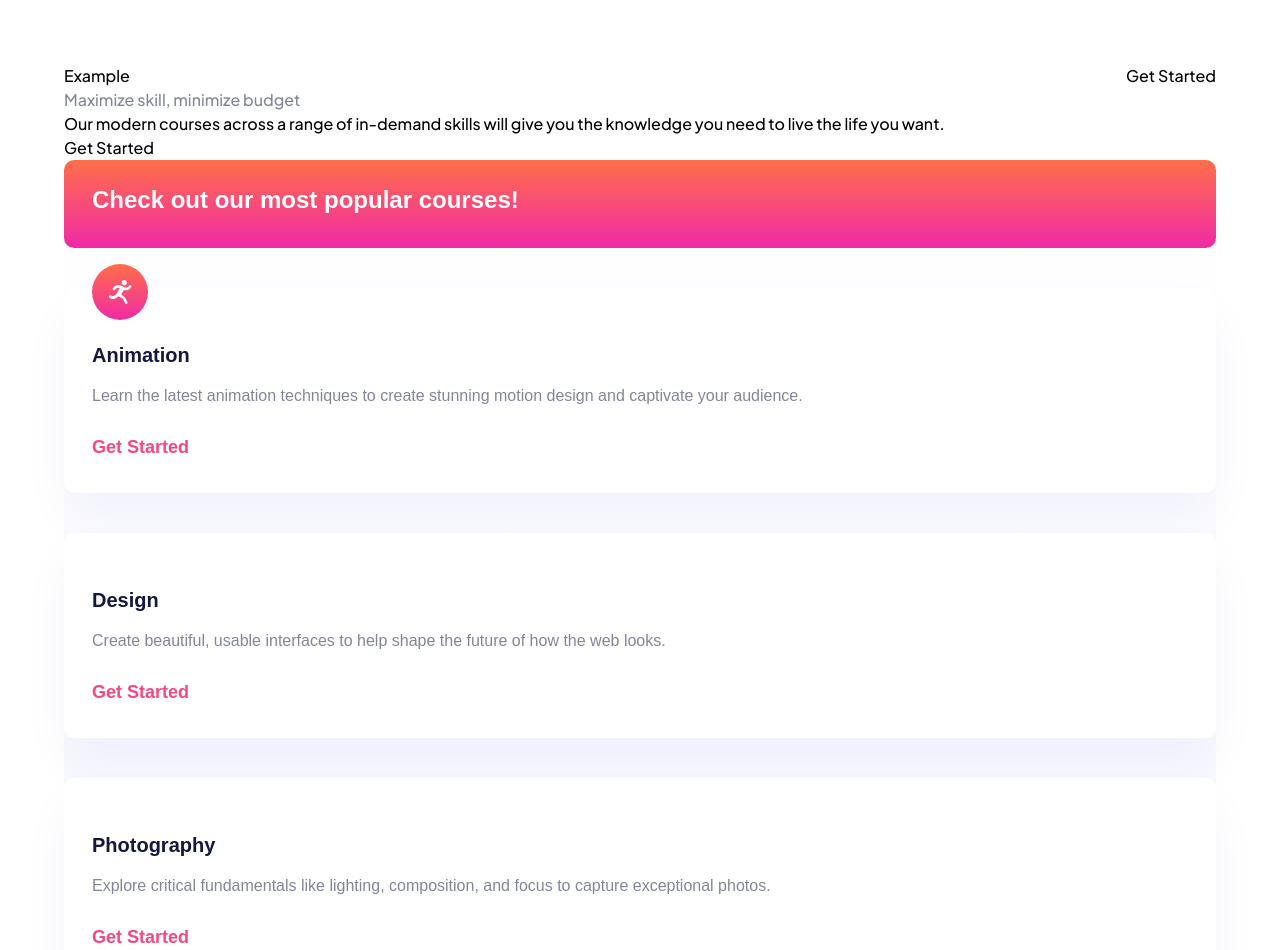
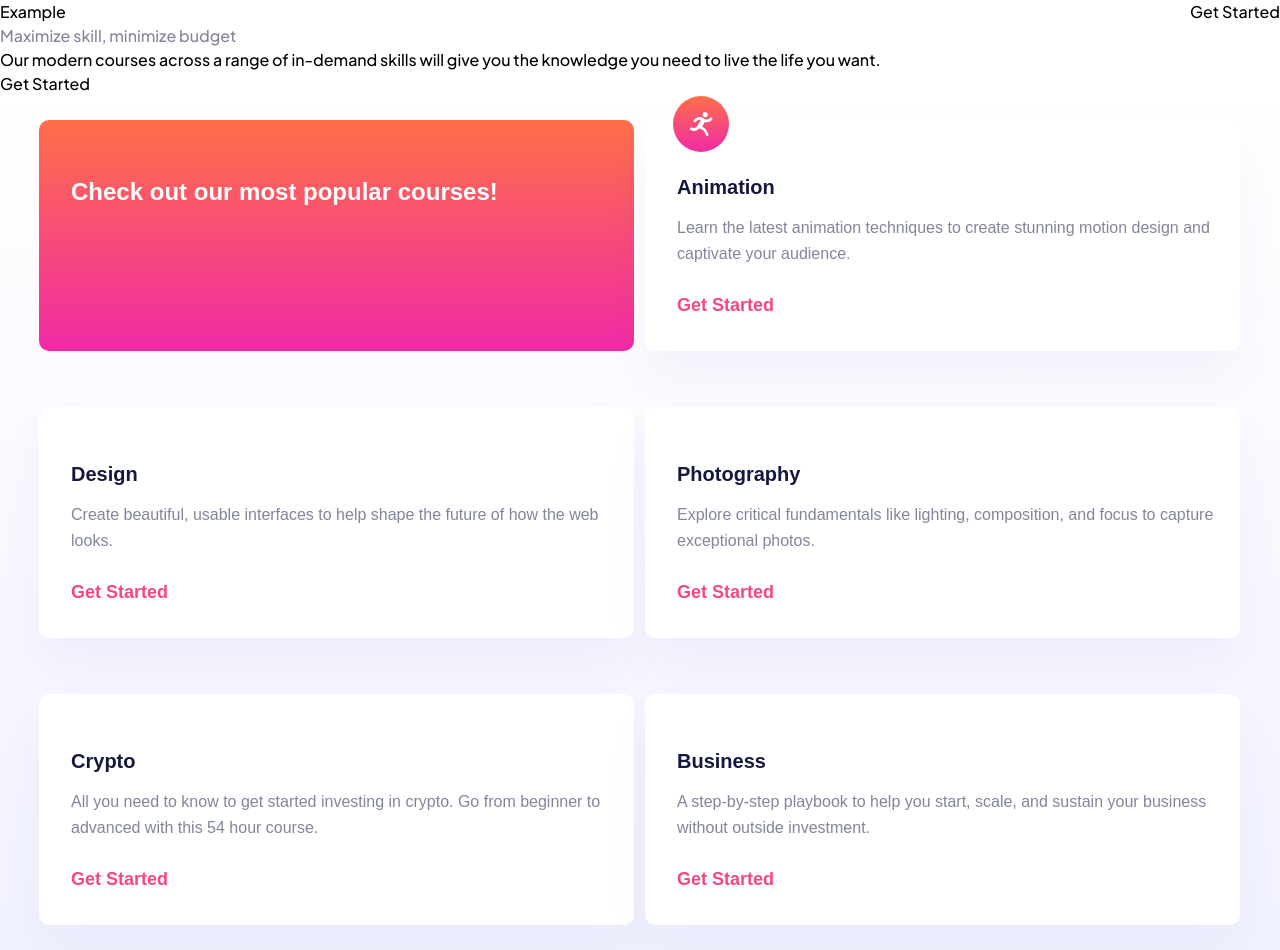
Before and after one commit to baglana/skilled-elearning-landing-page, a website built with Vite: page index.html in a window 1280 px wide. Shown: the top 950 px of the page. Built offline with nearby package versions, Linux system fonts and the light colour scheme; files whose address does not match are found by name.

Commit message:
Add grid

```diff
--- a/index.html
+++ b/index.html
@@ -7,7 +7,7 @@
     <title>team1-skilled-elearning-landing-page</title>
   </head>
   <body>
-    <article class="p-16">
+    <article class="">
       <header>
         <nav class="flex justify-between">
           <spam>Example</spam>
@@ -30,11 +30,11 @@
       </header>
 
       <main>
-        <ul class="course-card-grid">
-          <li class="course-card-grid__item">
+        <ul class="card-grid">
+          <li class="card-grid__item">
             <h3>Check out our most popular courses!</h3>
           </li>
-          <li class="course-card-grid__item course-card">
+          <li class="card-grid__item card">
             <h4>Animation</h4>
             <p>
               Learn the latest animation techniques to create stunning motion
@@ -42,7 +42,7 @@
             </p>
             <a href="#">Get Started</a>
           </li>
-          <li class="course-card-grid__item course-card">
+          <li class="card-grid__item card">
             <h4>Design</h4>
             <p>
               Create beautiful, usable interfaces to help shape the future of
@@ -50,7 +50,7 @@
             </p>
             <a href="#">Get Started</a>
           </li>
-          <li class="course-card-grid__item course-card">
+          <li class="card-grid__item card">
             <h4>Photography</h4>
             <p>
               Explore critical fundamentals like lighting, composition, and
@@ -58,7 +58,7 @@
             </p>
             <a href="#">Get Started</a>
           </li>
-          <li class="course-card-grid__item course-card">
+          <li class="card-grid__item card">
             <h4>Crypto</h4>
             <p>
               All you need to know to get started investing in crypto. Go from
@@ -66,7 +66,7 @@
             </p>
             <a href="#">Get Started</a>
           </li>
-          <li class="course-card-grid__item course-card">
+          <li class="card-grid__item card">
             <h4>Business</h4>
             <p>
               A step-by-step playbook to help you start, scale, and sustain your
--- a/src/course-card-grid.css
+++ b/src/course-card-grid.css
@@ -1,12 +1,32 @@
-.course-card-grid {
+.card-grid {
   display: grid;
-  grid-row-gap: 2.5rem;
+  row-gap: 2.5rem;
+  padding: 0 1rem 5rem;
   background: linear-gradient(180deg, #fff 0%, #f0f1ff 100%);
+
+  @media (min-width: 48rem) {
+    grid-template-columns: repeat(2, minmax(21.1875rem, 1fr));
+    gap: 3.5rem 0.69rem;
+    padding: 1.5rem 2.5rem 5.38rem 2.44rem;
+  }
+
+  @media (min-width: 90rem) {
+    grid-template-columns: repeat(3, minmax(21.875rem, 1fr));
+    gap: 5rem 1.88rem;
+  }
 }
 
-.course-card-grid__item {
+.card-grid__item {
   padding: 1.5rem 1.81rem 2rem 1.75rem;
   border-radius: 0.625rem;
+
+  @media (min-width: 48rem) {
+    padding: 3.5rem 1.31rem 2rem 2rem;
+  }
+
+  @media (min-width: 90rem) {
+    padding: 4rem 2rem 2.5rem;
+  }
 
   &:first-child {
     background: linear-gradient(180deg, #ff6f48 0%, #f02aa6 100%);
@@ -22,11 +42,51 @@
   }
 }
 
-.course-card {
+.card {
+  display: grid;
+  grid-template-rows: auto 1fr auto;
   position: relative;
   padding-top: 3.5rem;
   background: #fff;
   box-shadow: 0px 25px 50px 0px rgba(6, 22, 141, 0.04);
+
+  & h4 {
+    color: #13183f;
+    font-family: "Plus Jakarta Sans Variable", sans-serif;
+    font-size: 1.25rem;
+    font-style: normal;
+    font-weight: 800;
+    line-height: normal;
+
+    @media (min-width: 90rem) {
+      margin-bottom: 1.5rem;
+    }
+  }
+
+  & p {
+    margin-top: 1rem;
+    color: #83869a;
+    font-family: "Plus Jakarta Sans Variable", sans-serif;
+    font-size: 1rem;
+    font-style: normal;
+    font-weight: 500;
+    line-height: 1.625rem; /* 162.5% */
+
+    @media (min-width: 90rem) {
+      margin-top: 1.5rem;
+    }
+  }
+
+  & a {
+    margin-top: 1.5rem;
+    color: #f74780;
+    font-family: "Plus Jakarta Sans Variable", sans-serif;
+    font-size: 1.125rem;
+    font-style: normal;
+    font-weight: 700;
+    line-height: 1.75rem; /* 155.556% */
+    text-decoration: none;
+  }
 
   &::before {
     position: absolute;
@@ -53,34 +113,4 @@
   &:nth-child(6)::before {
     content: url("/business.svg");
   }
-
-  & h4 {
-    margin-bottom: 1rem;
-    color: #13183f;
-    font-family: "Plus Jakarta Sans Variable", sans-serif;
-    font-size: 1.25rem;
-    font-style: normal;
-    font-weight: 800;
-    line-height: normal;
-  }
-
-  & p {
-    margin-bottom: 1.5rem;
-    color: #83869a;
-    font-family: "Plus Jakarta Sans Variable", sans-serif;
-    font-size: 1rem;
-    font-style: normal;
-    font-weight: 500;
-    line-height: 1.625rem; /* 162.5% */
-  }
-
-  & a {
-    color: #f74780;
-    font-family: "Plus Jakarta Sans Variable", sans-serif;
-    font-size: 1.125rem;
-    font-style: normal;
-    font-weight: 700;
-    line-height: 1.75rem; /* 155.556% */
-    text-decoration: none;
-  }
 }
```
